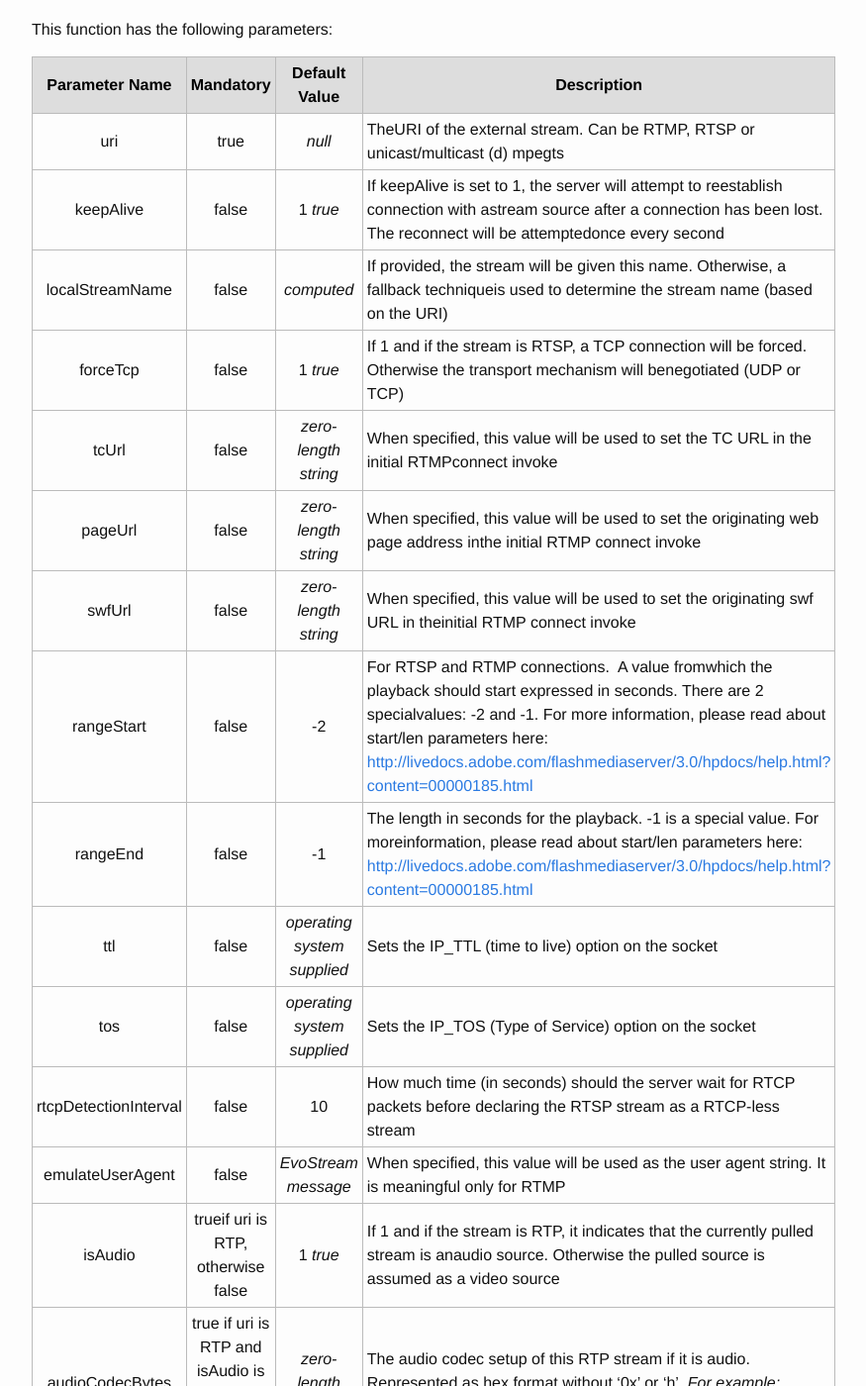
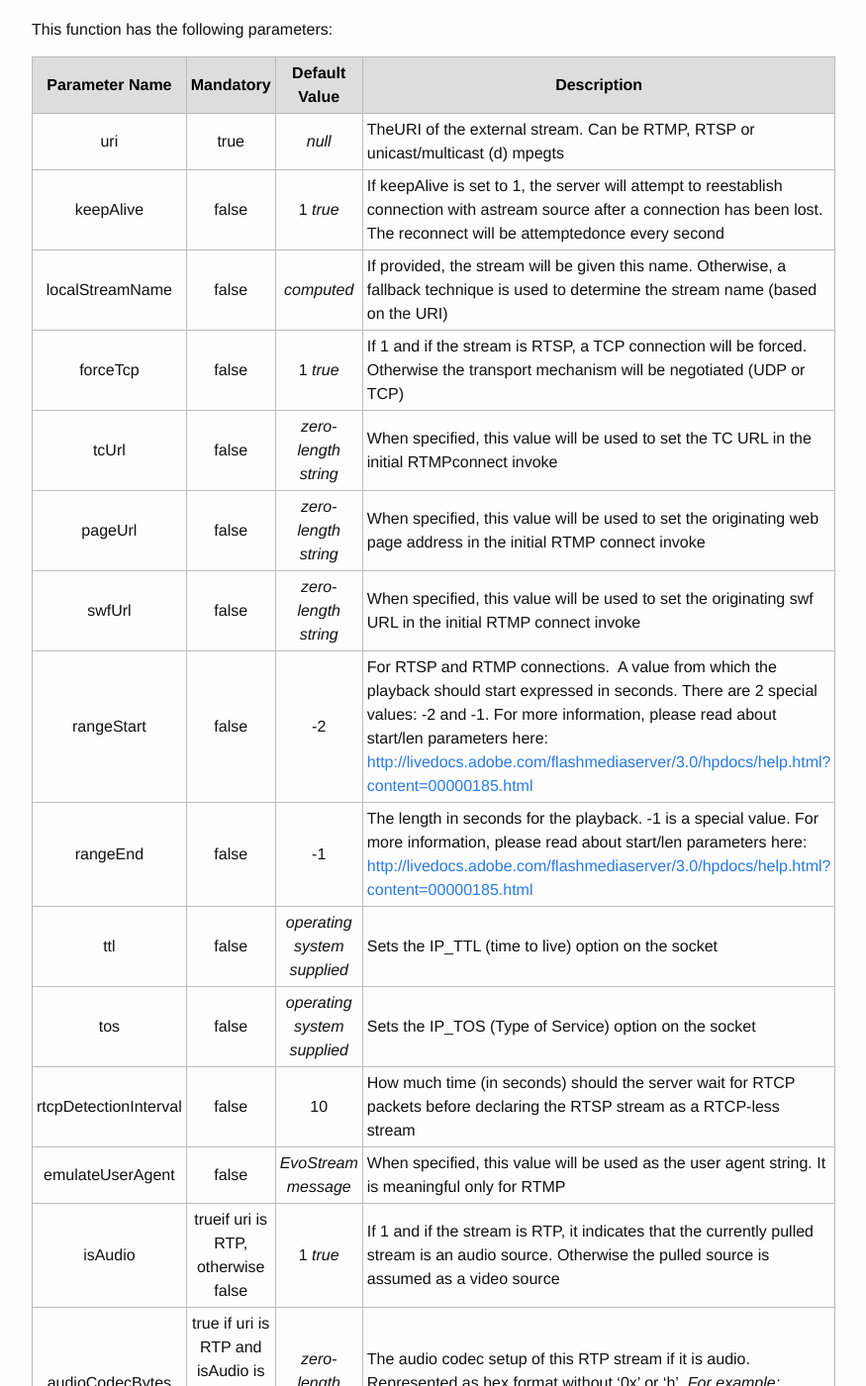
Before and after one commit to EvoStream/ems_api_definition, a Jekyll site: the page built from _posts/2016-01-01-pullStream.md, in a window 1280 px wide and 1400 px high, scrolled down 275 px. Shown: the whole window at 99% size, without its empty margins (238-1113 px from the left). Built offline with Jekyll 4.4.1, drawn with Linux system fonts in a browser that asks for light colours; some of the changed text lies outside the part shown.

Commit message:
Updated details
added sendRenewStream in table
fixed spacing issues

```diff
--- a/_posts/2016-01-01-pullStream.md
+++ b/_posts/2016-01-01-pullStream.md
@@ -14,24 +14,24 @@
 | :-------------------: | :--------------------------------------: | :-------------------------: | ---------------------------------------- |
 |          uri          |                   true                   |           *null*            | TheURI of the external stream. Can be RTMP, RTSP or unicast/multicast (d) mpegts |
 |       keepAlive       |                  false                   |          1 *true*           | If keepAlive is set to 1, the server will attempt to reestablish connection with astream source after a connection has been lost. The reconnect will be attemptedonce every second |
-|    localStreamName    |                  false                   |         *computed*          | If provided, the stream will be given this name. Otherwise, a fallback techniqueis used to determine the stream name (based on the URI) |
-|       forceTcp        |                  false                   |          1 *true*           | If 1 and if the stream is RTSP, a TCP connection will be forced.  Otherwise the transport mechanism will benegotiated (UDP or TCP) |
+|    localStreamName    |                  false                   |         *computed*          | If provided, the stream will be given this name. Otherwise, a fallback technique is used to determine the stream name (based on the URI) |
+|       forceTcp        |                  false                   |          1 *true*           | If 1 and if the stream is RTSP, a TCP connection will be forced.  Otherwise the transport mechanism will be negotiated (UDP or TCP) |
 |         tcUrl         |                  false                   |    *zero-length string*     | When specified, this value will be used to set the TC URL in the initial RTMPconnect invoke |
-|        pageUrl        |                  false                   |    *zero-length string*     | When specified, this value will be used to set the originating web page address inthe initial RTMP connect invoke |
-|        swfUrl         |                  false                   |    *zero-length string*     | When specified, this value will be used to set the originating swf URL in theinitial RTMP connect invoke |
-|      rangeStart       |                  false                   |             -2              | For RTSP and RTMP connections.  A value fromwhich the playback should start expressed in seconds. There are 2 specialvalues: -2 and -1. For more information, please read about start/len parameters here: [http://livedocs.adobe.com/flashmediaserver/3.0/hpdocs/help.html?content=00000185.html](http://livedocs.adobe.com/flashmediaserver/3.0/hpdocs/help.html?content=00000185.html) |
-|       rangeEnd        |                  false                   |             -1              | The length in seconds for the playback. -1 is a special value. For moreinformation, please read about start/len parameters here: [http://livedocs.adobe.com/flashmediaserver/3.0/hpdocs/help.html?content=00000185.html](http://livedocs.adobe.com/flashmediaserver/3.0/hpdocs/help.html?content=00000185.html) |
+|        pageUrl        |                  false                   |    *zero-length string*     | When specified, this value will be used to set the originating web page address in the initial RTMP connect invoke |
+|        swfUrl         |                  false                   |    *zero-length string*     | When specified, this value will be used to set the originating swf URL in the initial RTMP connect invoke |
+|      rangeStart       |                  false                   |             -2              | For RTSP and RTMP connections.  A value from which the playback should start expressed in seconds. There are 2 special values: -2 and -1. For more information, please read about start/len parameters here: [http://livedocs.adobe.com/flashmediaserver/3.0/hpdocs/help.html?content=00000185.html](http://livedocs.adobe.com/flashmediaserver/3.0/hpdocs/help.html?content=00000185.html) |
+|       rangeEnd        |                  false                   |             -1              | The length in seconds for the playback. -1 is a special value. For more information, please read about start/len parameters here: [http://livedocs.adobe.com/flashmediaserver/3.0/hpdocs/help.html?content=00000185.html](http://livedocs.adobe.com/flashmediaserver/3.0/hpdocs/help.html?content=00000185.html) |
 |          ttl          |                  false                   | *operating system supplied* | Sets the IP_TTL (time to live) option on the socket |
 |          tos          |                  false                   | *operating system supplied* | Sets the IP_TOS (Type of Service) option on the socket |
 | rtcpDetectionInterval |                  false                   |             10              | How much time (in seconds) should the server wait for RTCP packets before declaring the RTSP stream as a RTCP-less stream |
 |   emulateUserAgent    |                  false                   |     *EvoStream message*     | When specified, this value will be used as the user agent string. It is meaningful only for RTMP |
-|        isAudio        |    trueif uri is RTP, otherwise false    |          1 *true*           | If 1 and if the stream is RTP, it indicates that the currently pulled stream is anaudio source. Otherwise the pulled source is assumed as a video source |
+|        isAudio        |    trueif uri is RTP, otherwise false    |          1 *true*           | If 1 and if the stream is RTP, it indicates that the currently pulled stream is an audio source. Otherwise the pulled source is assumed as a video source |
 |    audioCodecBytes    | true if uri is RTP and isAudio is true, otherwise false |    *zero-length string*     | The audio  codec setup of this RTP stream if it is audio. Represented as hex format  without '0x' or 'h'. *For example:  audioCodecBytes=1190* |
 |       spsBytes        | true if uri is RTP and isAudio is false, otherwise false |    *zero-length string*     | The video SPS  bytes of this RTP stream if it is video. It should be base 64 encoded. |
 |       ppsBytes        | true if uri is RTP and isAudio is false, otherwise false |    *zero-length string*     | The video PPS bytes of this RTP stream if it is video. It should be base 64 encoded |
 |         ssmIp         |                  false                   |    *zero-length string*     | The source IP from source-specific-multicast. Only usable when doing UDP based pull |
 |       httpProxy       |                  false                   |    *zero-length string*     | This parameter has two valid values: **IP:Port** – This value combination specifies an RTSP HTTP Proxy from which the RTSP stream should be pulled from **Self** - Specifying “self” as the value implies pulling RTSP over HTTP |
-|    sendRenewStream    |                                          |                             |                                          |
+|    sendRenewStream    |                  false                   |          0 *false*           |If true, the server will sendRenewStream via SET_PARAMETER when a new client connects. Only valid for RTSP URIs|
 
 The EMS provides several shorthand User Agent strings (not case-sensitive) for convenience:
 
@@ -125,23 +125,23 @@
 - data – The data to parse
   - audioCodecBytes - The audio codec setup of thisRTP stream if it is audio
   - configID – The configuration ID for this command
-  - emulateUserAgent – This is the string that the EMS uses to identify itself with the other server.  It can be modified so that EMS identifies itself as, say, a Flash Media Server
+  - emulateUserAgent – This is the string that the EMS uses to identify itself with the other server. It can be modified so that EMS identifies itself as, say, a Flash Media Server
   - forceTcp – Whether TCP MUST be used, or if UDP can be used
   - httpProxy - May either be IP:Port combination orself
-  - isAudio - Indicates if the currently pulledstream is an audio source
+  - isAudio - Indicates if the currently pulled stream is an audio source
   - keepAlive – If true, the stream will attempt to reconnect if the connection is severed
   - localStreamName – The local name for the stream
   - operationType – The type of operation
-  - pageUrl – A link to the page that originated therequest (often unused)
+  - pageUrl – A link to the page that originated the request (often unused)
   - ppsBytes - The video PPS bytes of this RTP stream if it is video
-  - rangeEnd - The length in seconds for theplayback
+  - rangeEnd - The length in seconds for the playback
   - rangeStart - A value from which the playback should start expressed in seconds
-  - rtcpDetectionInterval – Used for RTSP. This isthe time period the EMS waits to determine if an RTCP connection is available for the RTSP/RTP stream. (RTSP is used for synchronization between audio andvideo)
+  - rtcpDetectionInterval – Used for RTSP. This is the time period the EMS waits to determine if an RTCP connection is available for the RTSP/RTP stream. (RTSP is used for synchronization between audio andvideo)
   - sendRenewStream – If 1, the server will sendRenewStream via SET_PARAMETER when a new client connects
   - spsBytes - The video SPS bytes of this RTPstream if it is video
-  - ssmIp - The source IP fromsource-specific-multicast
-  - swfUrl – The location of the Flash Client thatis generating the stream (if any)
-  - tcUrl – An RTMP parameter that is essentially acopy of the URI
+  - ssmIp - The source IP from source-specific-multicast
+  - swfUrl – The location of the Flash Client that is generating the stream (if any)
+  - tcUrl – An RTMP parameter that is essentially a copy of the URI
   - tos – Type of Service network flag
   - ttl – Time To Live network flag
   - uri – Contains key/value pairs describing thesource stream’s URI
```
Also changed, not shown: other parts of _posts/2016-01-01-pullStream.md (+6 -6 lines).
